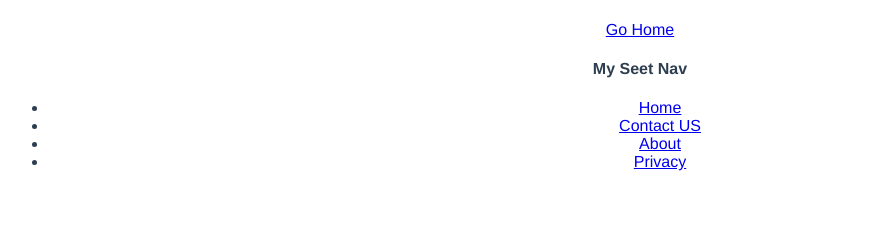
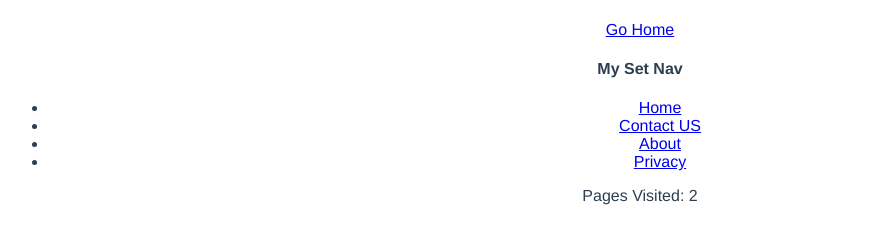
Before and after one commit to Victory/TreasureHuntPWA, a Vue app in the folder frontvue/: page /contact in a window 1280 px wide. Shown: the part 323-566 px from the top of the page, without its empty margins (0-873 px from the left). Built offline with nearby package versions, Linux system fonts and the light colour scheme.

Commit message:
simple update of store state

```diff
--- a/frontvue/src/components/Contact.vue
+++ b/frontvue/src/components/Contact.vue
@@ -6,8 +6,13 @@
 </template>
 
 <script>
+import store from '../store/index';
+
 export default {
   name: 'contact',
+  beforeMount () {
+    store.state.pagesVisited += 1;
+  },
   data () {
     return {
       msg: 'This is the CONTACT page'
--- a/frontvue/src/components/MainNav.vue
+++ b/frontvue/src/components/MainNav.vue
@@ -1,12 +1,13 @@
 <template>
   <div>
-    <h4>My Seet Nav</h4>
+    <h4>My Set Nav</h4>
     <ul>
       <li><router-link :to="{name: 'home'}">Home</router-link></li>
       <li><router-link :to="{name: 'contact'}">Contact US</router-link></li>
       <li><router-link :to="{name: 'about'}">About</router-link></li>
       <li><router-link :to="{name: 'privacy'}">Privacy</router-link></li>
     </ul>
+    <p>Pages Visited: {{ $store.state.pagesVisited }}</p>
   </div>
 </template>
 
```
